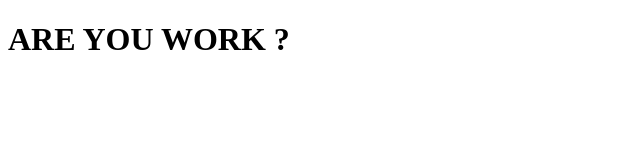
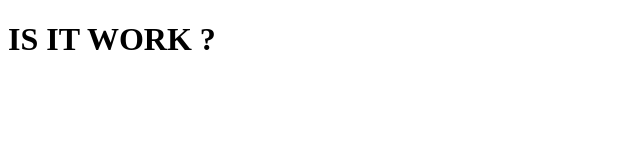
Before and after one commit to noufftechcampus/link, a plain HTML site: page index.html in a window 1280 px wide. Shown: the whole page, without its empty margins (0-640 px from the left). Drawn offline with Linux system fonts and the light colour scheme.

Commit message:
index.html

```diff
--- a/index.html
+++ b/index.html
@@ -1,9 +1,9 @@
 <!DOCTYPE html>
 <html>
     <header>
-        <title> TRY </title>
+        <title> cheange </title>
     </header>
     <body>
-        <h1> ARE YOU WORK ? </h1>
+        <h1> IS IT WORK ? </h1>
     </body>
 </html>
```
